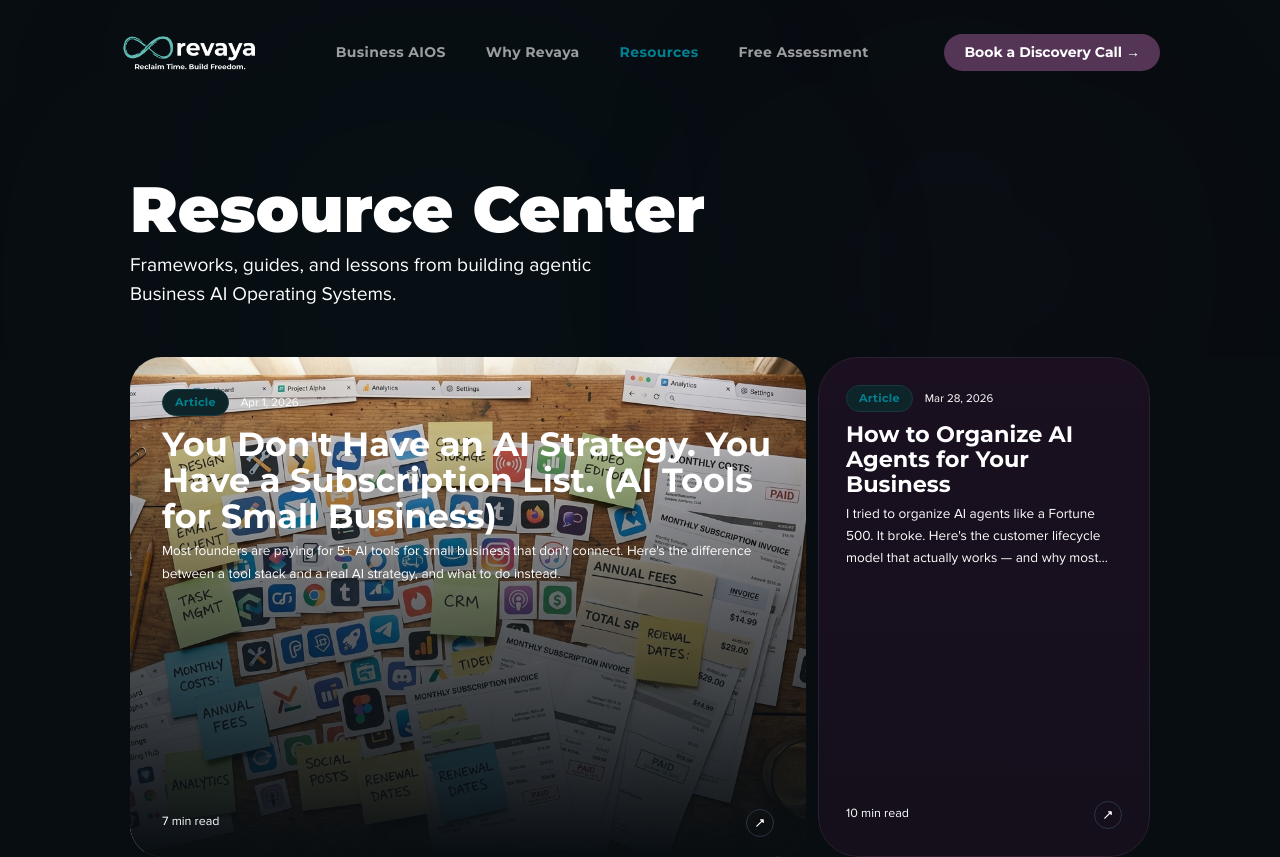
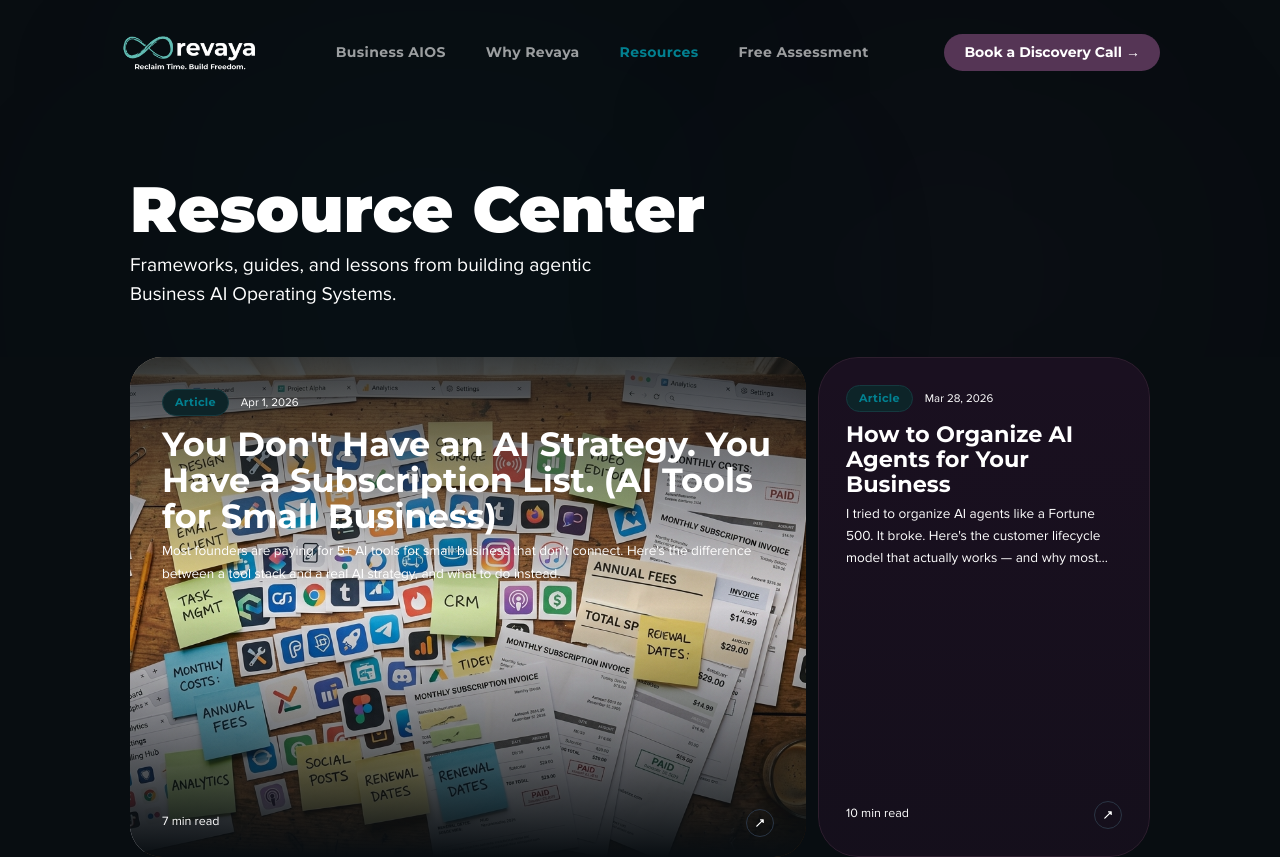
Before and after one commit to revaya-ai/revaya-ai-website, a Next.js app: page /resources in a window 1280 px wide. Shown: the top 857 px of the page. Built offline with nearby package versions, Linux system fonts and the light colour scheme.

Commit message:
fix: gradient dark top+bottom so text readable at card bottom

```diff
--- a/app/resources/page.tsx
+++ b/app/resources/page.tsx
@@ -154,7 +154,7 @@ function CollageCardV2({
         <div
           className={`absolute inset-0 ${
             hasImage
-              ? "bg-gradient-to-t from-[#080D11] via-[#080D11]/60 to-transparent"
+              ? "bg-gradient-to-b from-[#080D11]/80 via-transparent to-[#080D11]"
               : "bg-gradient-to-t from-[#080D11]/30 to-transparent"
           }`}
         />
```
